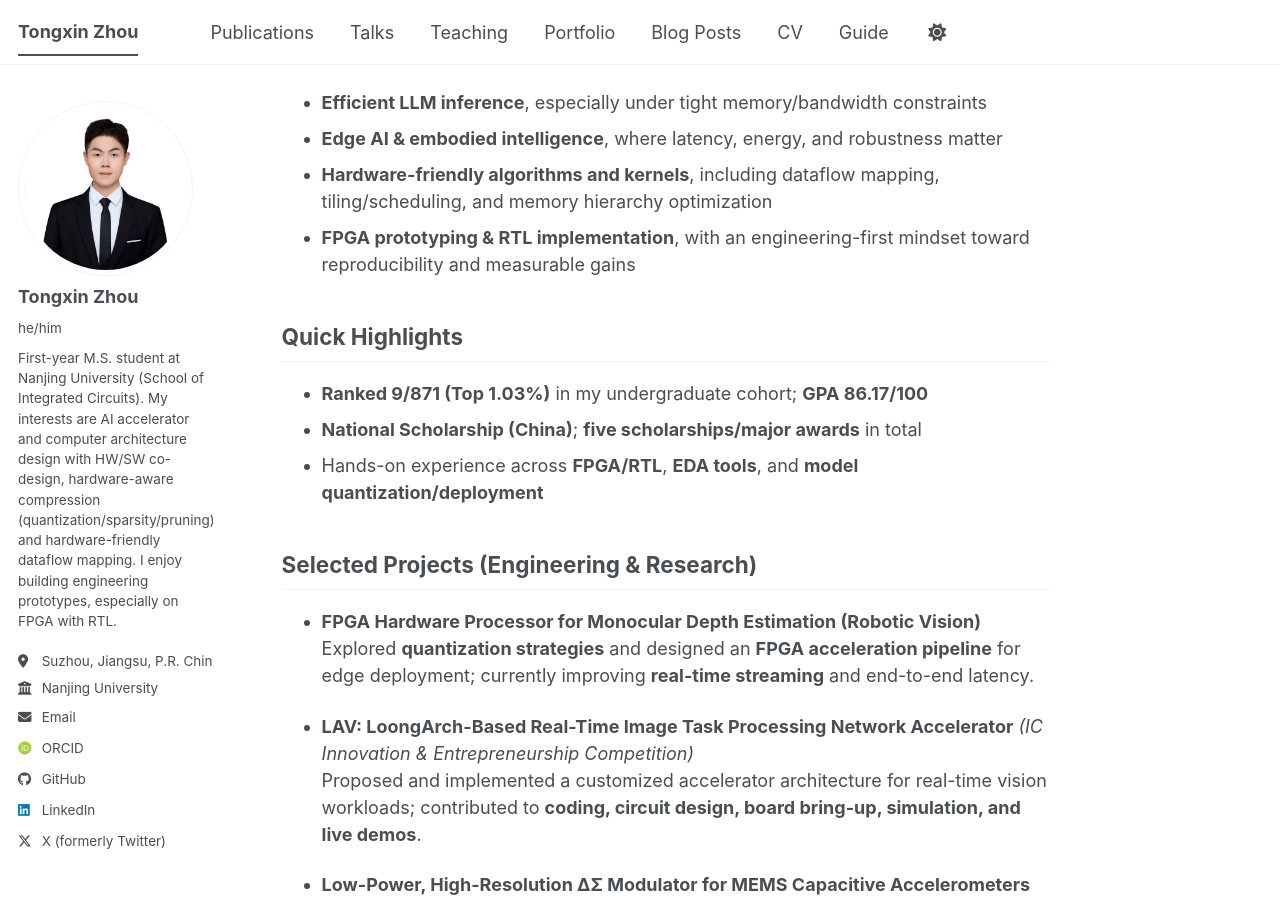
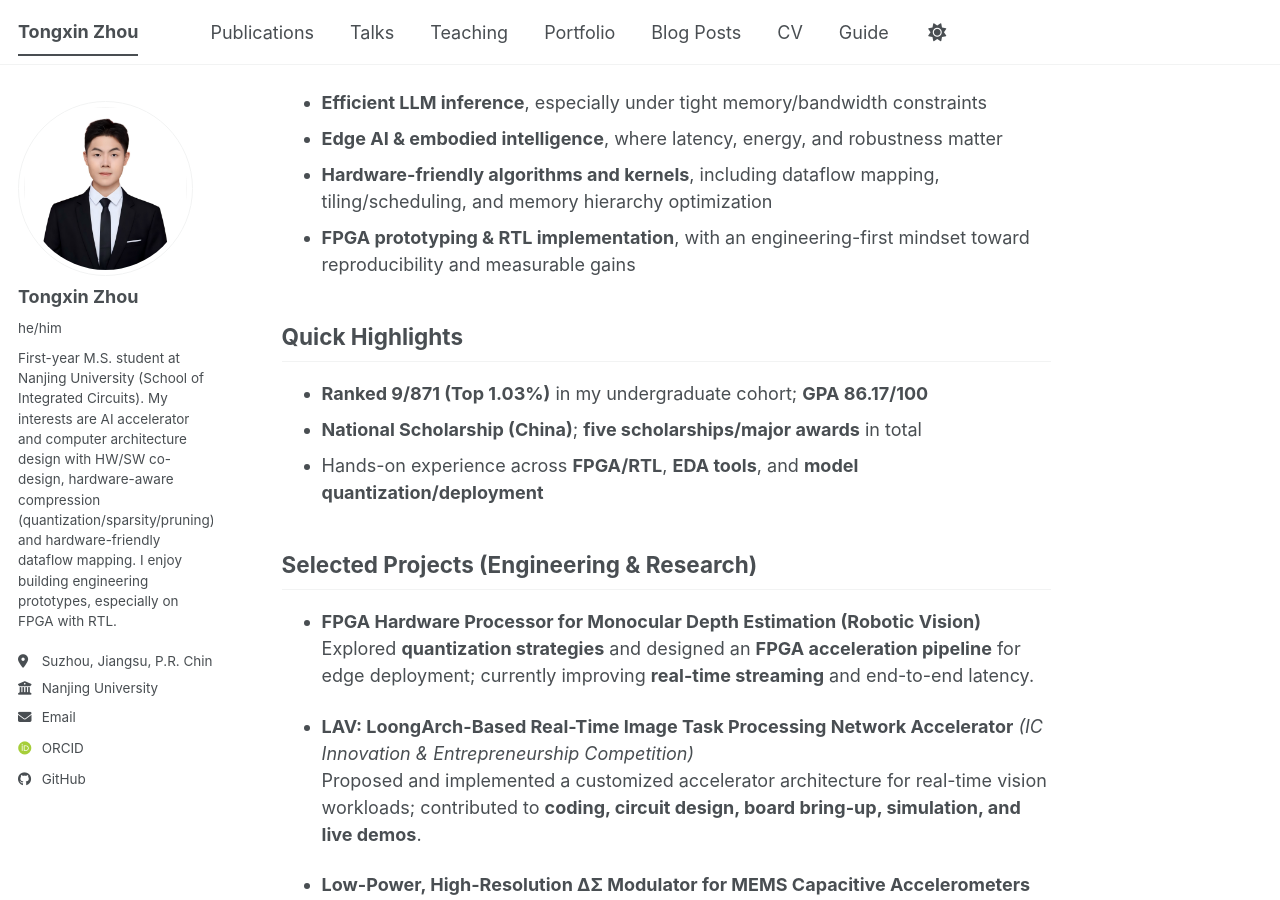
Before and after one commit to SyntonZhou/tongxinzhou.github.io, a Jekyll site: the page built from _pages/about.md, in a window 1280 px wide and 900 px high, scrolled down 544 px. Built offline with Jekyll 4.4.1, drawn with Linux system fonts in a browser that asks for light colours; some web fonts are replaced; a script bundle is joined from its source files by our own code; library files that are not in the unit come from our copies; some of the changed lines change nothing that is shown.

Commit message:
Clear LinkedIn and Twitter fields in config
Removed LinkedIn and Twitter usernames from config.

```diff
--- a/_config.yml
+++ b/_config.yml
@@ -65,7 +65,7 @@ author:
   keybase          :
   instagram        :
   lastfm           :
-  linkedin         : "Tongxin Zhou"
+  linkedin         :
   mastodon         :
   medium           :
   pinterest        :
@@ -73,7 +73,7 @@ author:
   steam            :
   telegram         :
   tumblr           :
-  twitter          : "SyntonChou"
+  twitter          :
   vine             :
   weibo            :
   wikipedia        :
```
